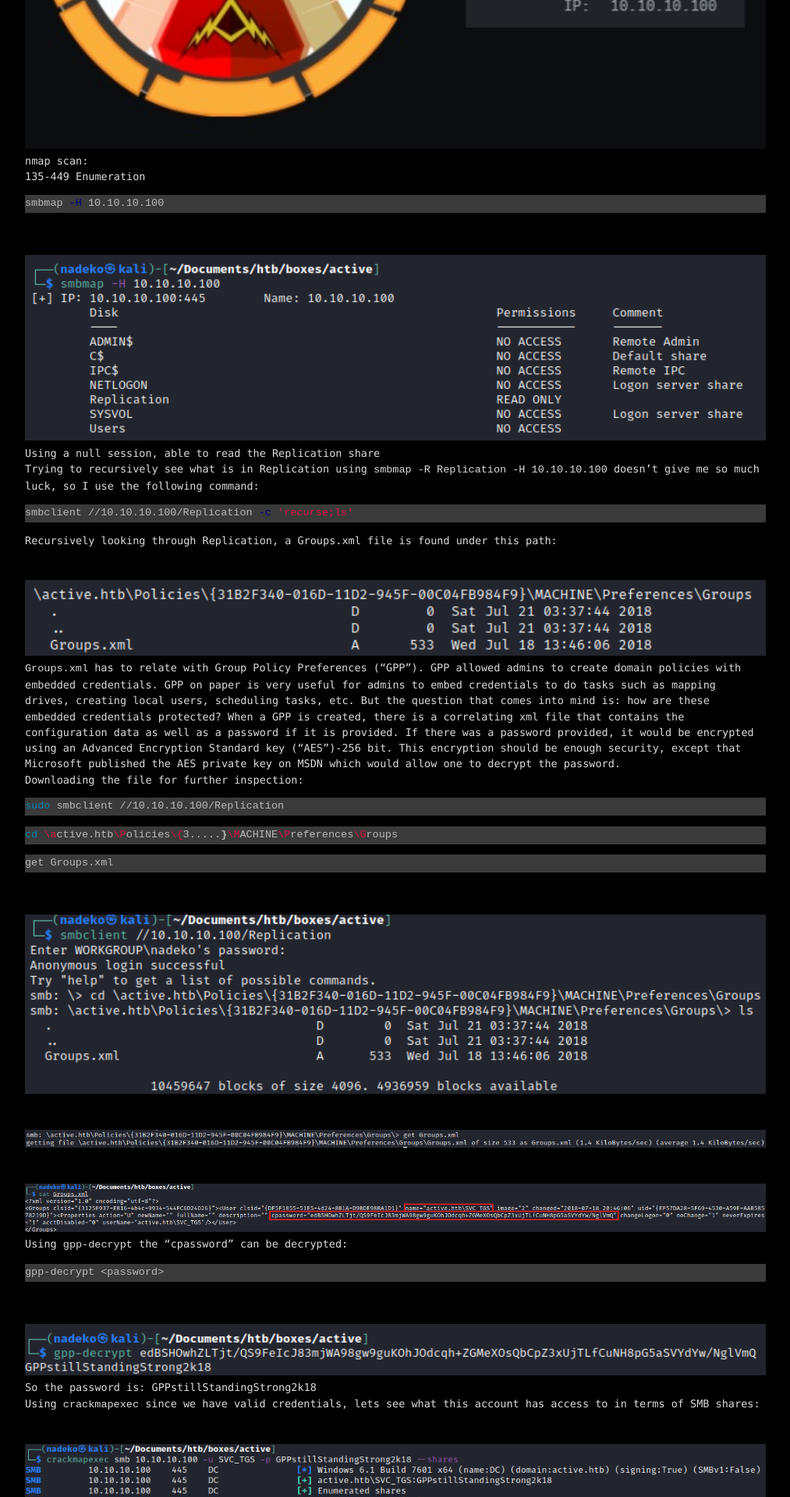
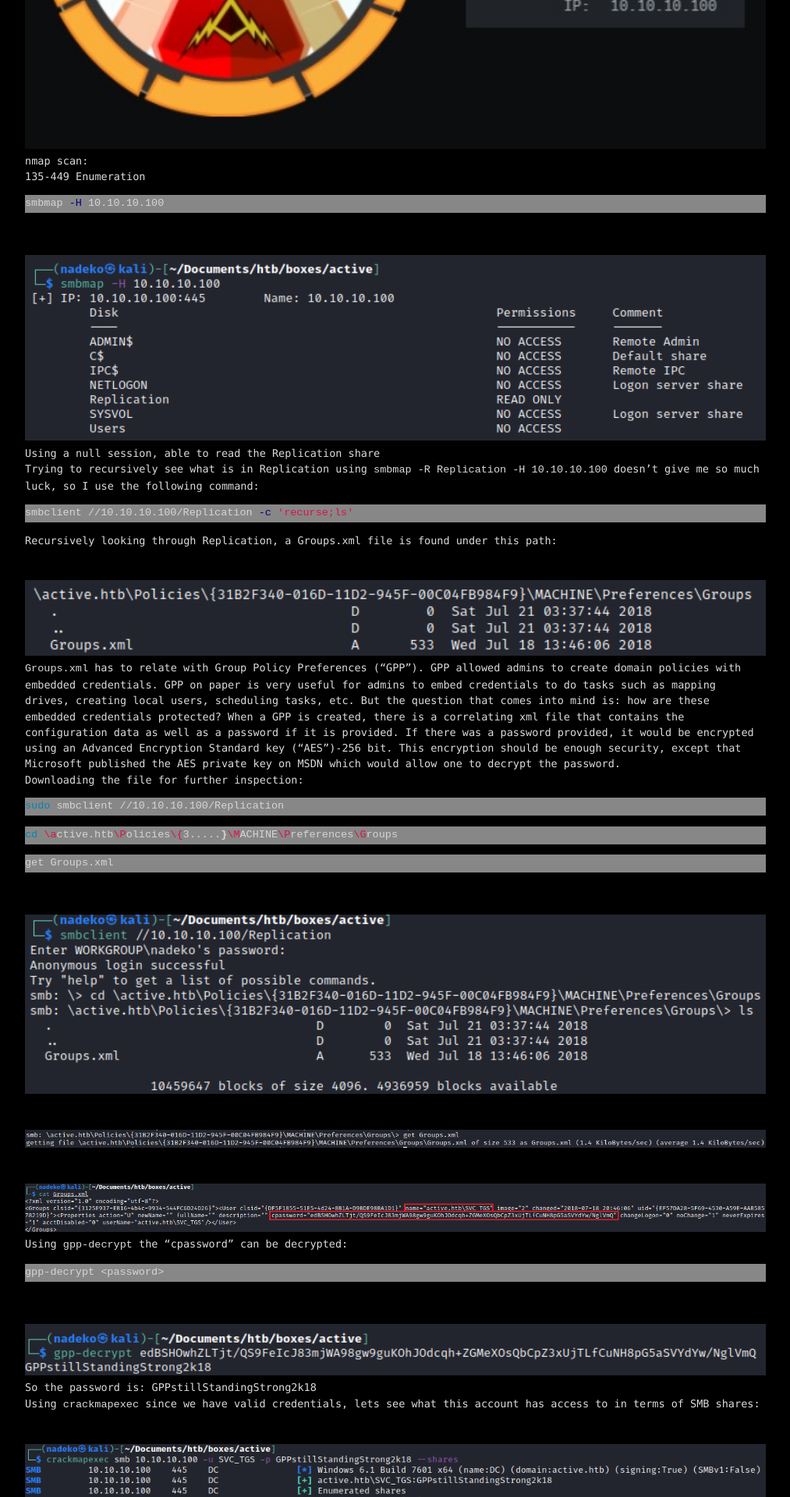
Before and after one commit to notbricey/brisee.github.io, a Jekyll site: the page built from _posts/2021-01-04-htb-active.md, in a window 1280 px wide. Shown: the part 552-2472 px from the top of the page at 78% size, without its empty margins (133-1146 px from the left). Built offline with Jekyll 4.4.1, drawn with Linux system fonts in a browser that asks for light colours.

Commit message:
Update base.scss

```diff
--- a/_sass/base.scss
+++ b/_sass/base.scss
@@ -77,7 +77,7 @@ textarea { vertical-align: top; }
 /**
  * Code and syntax highlighting
  */
-pre { background-color: rgba(192,192,192,0.3);  border: none;  padding: 0px;  overflow:auto;  font-size: $base-font-size;  color: rgba(255,255,255,0.65);  line-height: 1.7 !important; }
+pre { background-color: rgba(192,192,192,0.7);  border: none;  padding: 0px;  overflow:auto;  font-size: $base-font-size;  color: rgba(255,255,255,0.65);  line-height: 1.7 !important; }
 .highlight .c { color: #999988; font-style: italic } /* Comment */
 .highlight .err { color: #a61717; background-color: #e3d2d2 } /* Error */
 .highlight .k { font-weight: bold } /* Keyword */
```
